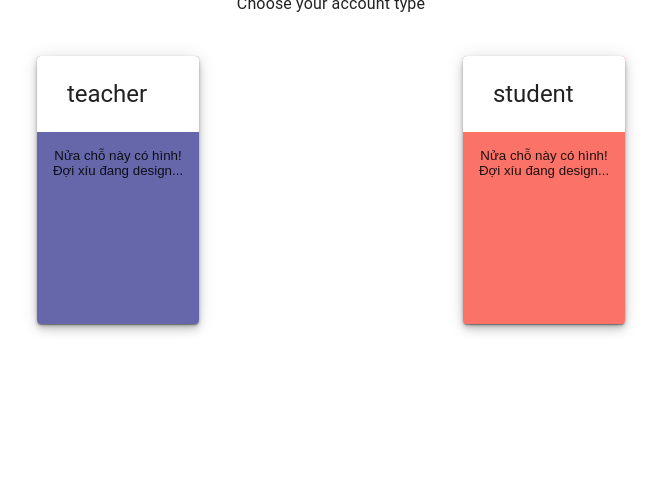
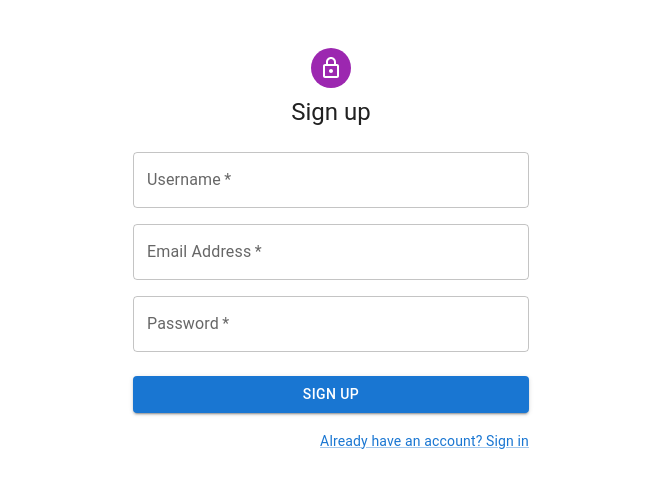
Before and after one commit to weandwebk19/eye_deer, a React (Create React App) app: page / in a window 1280 px wide. Shown: the top 488 px of the page, without its empty margins (297-958 px from the left). Built offline with nearby package versions, Linux system fonts and the light colour scheme.

Commit message:
update register

```diff
--- a/package.json
+++ b/package.json
@@ -8,12 +8,14 @@
     "@fontsource/poppins": "^4.5.10",
     "@material-ui/core": "^4.12.4",
     "@material-ui/styles": "^4.11.5",
+    "@mui/icons-material": "^5.10.9",
     "@mui/material": "^5.10.11",
     "@mui/styled-engine-sc": "^5.10.6",
     "@testing-library/jest-dom": "^5.16.5",
     "@testing-library/react": "^13.4.0",
     "@testing-library/user-event": "^13.5.0",
     "axios": "^1.1.3",
+    "dotenv": "^16.0.3",
     "react": "^18.2.0",
     "react-dom": "^18.2.0",
     "react-scripts": "5.0.1",
--- a/src/components/auth/register/Register.jsx
+++ b/src/components/auth/register/Register.jsx
@@ -1,66 +1,188 @@
-import { useEffect } from "react";
+import { useEffect, useState } from "react";
 import axios from "axios";
 
 import RegisterCard from "./RegisterCard";
+import RegisterInstantMessage from "./RegisterInstantMessage";
 
-import Box from "@mui/material/Box";
-import Grid from "@mui/material/Grid";
+import {
+  Alert,
+  Avatar,
+  Button,
+  CssBaseline,
+  TextField,
+  FormControlLabel,
+  Checkbox,
+  Link,
+  Grid,
+  Box,
+  Typography,
+  Container,
+} from "@mui/material";
+import LockOutlinedIcon from "@mui/icons-material/LockOutlined";
+import { createTheme, ThemeProvider } from "@mui/material/styles";
 
-const roles = { teacher: 0, student: 1 };
+const theme = createTheme();
 
 const Register = () => {
-  // useEffect(() => {}, []);
+  const [isError, setIsError] = useState("");
+  const [message, setMessage] = useState("");
+
+  useEffect(() => {
+    // axios
+    //   .get(
+    //     `${process.env.REACT_APP_SERVERBASEURL}${process.env.REACT_APP_SERVERPORT}`
+    //   )
+    //   .then((response) => {
+    //     console.log(response);
+    //   });
+  }, []);
+
+  useEffect(() => {
+    if (isError) {
+      setTimeout(() => {
+        setIsError("");
+      }, 3000);
+    }
+  }, [isError]);
+
+  const handleSubmit = (event) => {
+    event.preventDefault();
+    const data = new FormData(event.currentTarget);
+    const formData = {
+      email: data.get("email"),
+      username: data.get("username"),
+      password: data.get("password"),
+    };
+    axios
+      .post(
+        `${process.env.REACT_APP_SERVERBASEURL}${process.env.REACT_APP_SERVERPORT}/auth/register`,
+        formData
+      )
+      .then((response) => {
+        if (response.status === 201) {
+          console.log("success");
+          setMessage("Successfully register! 🤗");
+          setIsError(false);
+        } else {
+          console.log("error");
+          setMessage("Oops! Something went wrong! 😅");
+          setIsError(true);
+        }
+      });
+  };
 
   return (
-    <Box sx={{ flexGrow: 1 }}>
-      <Grid container>
-        {Object.keys(roles).map((role, i) => {
-          return (
-            <Grid
-              item
-              xs={12}
-              sm={6}
-              md={6}
-              p={3}
-              display="flex"
-              justifyContent="center"
-              alignItems="center"
+    <ThemeProvider theme={theme}>
+      <Container component="main" maxWidth="xs">
+        <CssBaseline />
+        <Box
+          sx={{
+            marginTop: 8,
+            display: "flex",
+            flexDirection: "column",
+            alignItems: "center",
+          }}
+        >
+          <Avatar sx={{ m: 1, bgcolor: "secondary.main" }}>
+            <LockOutlinedIcon />
+          </Avatar>
+          <Typography component="h1" variant="h5">
+            Sign up
+          </Typography>
+          <Box
+            component="form"
+            noValidate
+            onSubmit={handleSubmit}
+            sx={{ mt: 3 }}
+          >
+            <Grid container spacing={2}>
+              <Grid item xs={12}>
+                <TextField
+                  required
+                  fullWidth
+                  id="username"
+                  label="Username"
+                  name="username"
+                  autoComplete="username"
+                />
+              </Grid>
+              <Grid item xs={12}>
+                <TextField
+                  required
+                  fullWidth
+                  id="email"
+                  label="Email Address"
+                  name="email"
+                  autoComplete="email"
+                />
+              </Grid>
+              <Grid item xs={12}>
+                <TextField
+                  required
+                  fullWidth
+                  name="password"
+                  label="Password"
+                  type="password"
+                  id="password"
+                  autoComplete="new-password"
+                />
+              </Grid>
+              {/* <Grid item xs={12}>
+                <FormControlLabel
+                  control={
+                    <Checkbox value="allowExtraEmails" color="primary" />
+                  }
+                  label="I want to receive inspiration, marketing promotions and updates via email."
+                />
+              </Grid> */}
+            </Grid>
+            <Button
+              type="submit"
+              fullWidth
+              variant="contained"
+              sx={{ mt: 3, mb: 2 }}
             >
-              <RegisterCard role={roles[role]} />
+              Sign Up
+            </Button>
+            <Grid container justifyContent="flex-end">
+              <Grid item>
+                <Link href="#" variant="body2">
+                  Already have an account? Sign in
+                </Link>
+              </Grid>
             </Grid>
-          );
-        })}
-      </Grid>
-    </Box>
+          </Box>
+        </Box>
+      </Container>
+      {isError === false ? (
+        <RegisterInstantMessage variant={"success"} message={message} />
+      ) : isError === true ? (
+        <RegisterInstantMessage variant={"error"} message={message} />
+      ) : (
+        ""
+      )}
+    </ThemeProvider>
   );
-  // <Box sx={{ flexGrow: 1 }}>
-  //   <Grid container>
-  //     <Grid
-  //       item
-  //       xs={12}
-  //       sm={6}
-  //       md={6}
-  //       p={3}
-  //       display="flex"
-  //       justifyContent="center"
-  //       alignItems="center"
-  //     >
-  //       <RegisterCard className="role__card--teacher" />
+  //   <Box sx={{ flexGrow: 1 }}>
+  //     <Grid container>
+  //       {Object.keys(roles).map((role, i) => {
+  //         return (
+  //           <Grid
+  //             item
+  //             xs={12}
+  //             sm={6}
+  //             md={6}
+  //             p={3}
+  //             display="flex"
+  //             justifyContent="center"
+  //             alignItems="center"
+  //           >
+  //             <RegisterCard role={roles[role]} />
+  //           </Grid>
+  //         );
+  //       })}
   //     </Grid>
-  //     <Grid
-  //       item
-  //       xs={12}
-  //       sm={6}
-  //       md={6}
-  //       p={3}
-  //       display="flex"
-  //       justifyContent="center"
-  //       alignItems="center"
-  //     >
-  //       <RegisterCard className="role__card--student" />
-  //     </Grid>
-  //   </Grid>
-  // </Box>
+  //   </Box>
 };
 
 export default Register;
--- a/src/components/auth/register/RegisterBirthdayPage.jsx
+++ b/src/components/auth/register/RegisterBirthdayPage.jsx
@@ -0,0 +1,5 @@
+const RegisterBirthdayPage = () => {
+  return <></>;
+};
+
+export default RegisterBirthdayPage;
--- /dev/null
+++ b/src/components/auth/register/RegisterInstantMessage.jsx
@@ -0,0 +1,31 @@
+import React, { useState, forwardRef } from "react";
+import Snackbar from "@mui/material/Snackbar";
+import MuiAlert from "@mui/material/Alert";
+
+const Alert = React.forwardRef(function Alert(props, ref) {
+  return <MuiAlert elevation={6} ref={ref} variant="filled" {...props} />;
+});
+
+const RegisterInstantMessage = ({ variant, message }) => {
+  console.log(variant + " ---- " + message);
+  const [open, setOpen] = useState(true);
+  //Leave this true since we are not using a button
+
+  const handleClose = (event, reason) => {
+    if (reason === "clickaway") {
+      return;
+    }
+
+    setOpen(false);
+  };
+
+  return (
+    <Snackbar open={open} autoHideDuration={3000} onClose={handleClose}>
+      <Alert onClose={handleClose} severity={variant}>
+        {message}
+      </Alert>
+    </Snackbar>
+  );
+};
+
+export default RegisterInstantMessage;
--- a/src/components/auth/register/index.jsx
+++ b/src/components/auth/register/index.jsx
@@ -5,7 +5,6 @@ import "./styles.scss";
 const index = () => {
   return (
     <div className="center">
-      <p>Choose your account type</p>
       <Register />
     </div>
   );
--- a/src/sassStyles/_global.scss
+++ b/src/sassStyles/_global.scss
@@ -1,2 +1,3 @@
 body {
+  margin: 0;
 }
```
Also changed, not shown: 2 other files (tests, documents, lock files or other folders).
